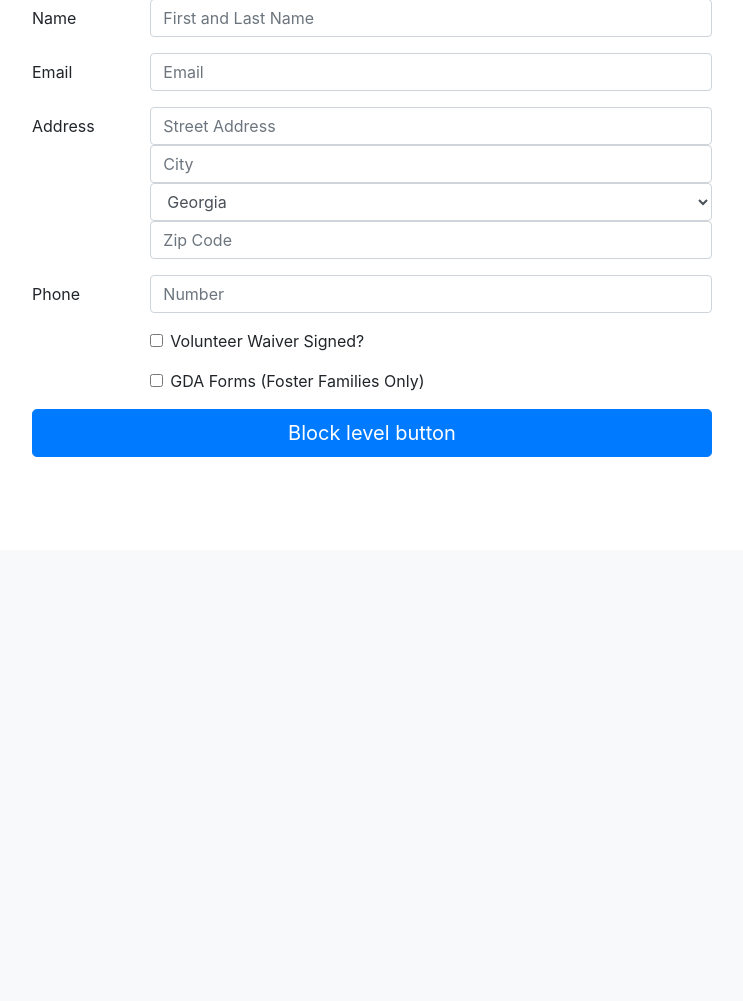
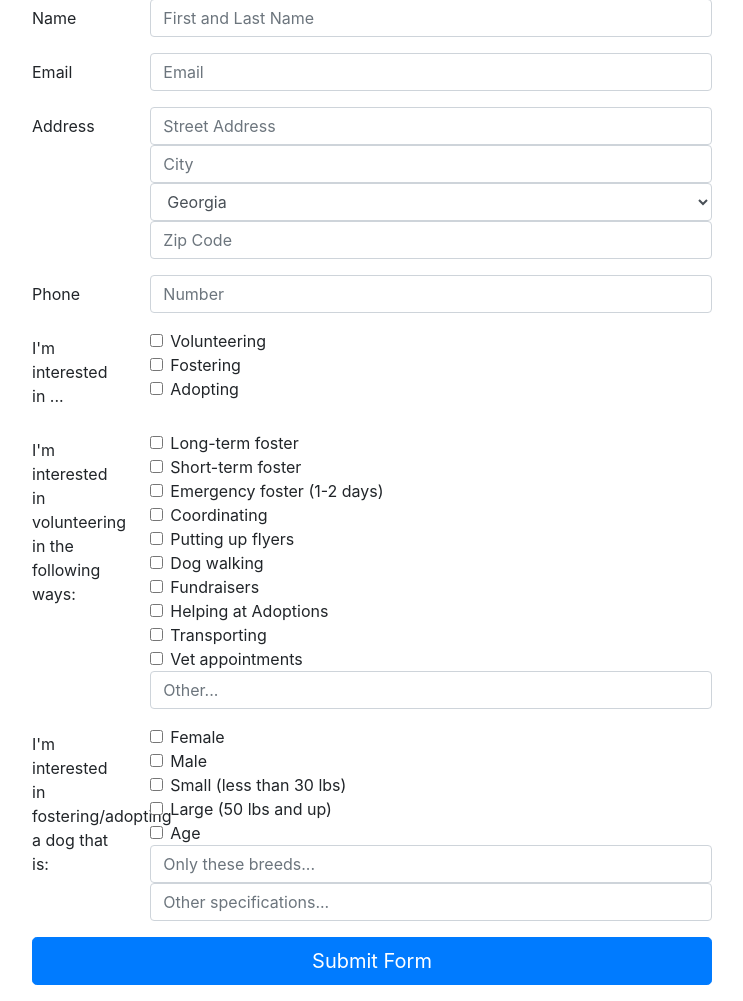
Before and after one commit to PranovD/LLOV, a Flask app: page /volunteers in a window 1280 px wide. Shown: the part 250-1251 px from the top of the page, without its empty margins (268-1011 px from the left). Before the commit the page ends 707 px from the top, so only its background shows below. Run offline with Flask 2, Linux system fonts and the light colour scheme; some libraries are stand-ins or nearby versions.

Commit message:
made form

```diff
--- a/index.py
+++ b/index.py
@@ -51,8 +51,11 @@ def dogs():
     print(dogData.val()) # {"Morty": {"name": "Mortimer 'Morty' Smith"}, "Rick": {"name": "Rick Sanchez"}}
     return render_template('fosterdogs.html', data=dogData, page="Foster Dogs")
 
-@app.route('/volunteers')
+@app.route('/volunteers', methods = ['POST', 'GET'])
 def volunteers():
+    if request.method == 'POST':
+        print(request.form.get('firstName'))
+
     return render_template('volunteers.html', page="Volunteers")
 
 
--- a/templates/volunteers.html
+++ b/templates/volunteers.html
@@ -2,11 +2,11 @@
 
 {% block content %}
 
-<form>
+<form action = "/volunteers" method = "POST">
 	<div class="form-group row">
 		<label for="name" class="col-sm-2 col-form-label">Name</label>
 	    <div class="col-sm-10">
-	    	<input class="form-control" placeholder="First and Last Name" id="name">
+	    	<input class="form-control" placeholder="First and Last Name" name="firstName" id="name">
 	    </div>
 	</div>
 	<div class="form-group row">
@@ -82,29 +82,100 @@
       		<input type="email" class="form-control" id="phone" placeholder="Number">
     	</div>
   	</div>
-
 	<div class="form-group row">
-		<label for="email" class="col-sm-2 col-form-label"></label>
+		<label for="email" class="col-sm-2 col-form-label">I'm interested in ...</label>
 		<div class="col-sm-10">
 	    	<div class="form-check">
-	        	<input class="form-check-input" type="checkbox" id="volunteerFormSigned">
-				<label class="form-check-label" for="gridCheck1">Volunteer Waiver Signed?</label>
-	      </div>
+	        	<input class="form-check-input" type="checkbox" id="volunteering">
+				<label class="form-check-label" for="gridCheck1">Volunteering</label>
+	    	</div>
+			<div class="form-check">
+				<input class="form-check-input" type="checkbox" id="fostering">
+				<label class="form-check-label" for="gridCheck1">Fostering</label>
+			</div>
+			<div class="form-check">
+				<input class="form-check-input" type="checkbox" id="adopting">
+				<label class="form-check-label" for="gridCheck1">Adopting</label>
+			</div>
+	    </div>
+
+    </div>
+	<div class="form-group row">
+		<label for="email" class="col-sm-2 col-form-label">I'm interested in volunteering in the following ways:</label>
+		<div class="col-sm-10">
+	    	<div class="form-check">
+	        	<input class="form-check-input" type="checkbox" id="long-term-foster">
+				<label class="form-check-label" for="gridCheck1">Long-term foster</label>
+	    	</div>
+			<div class="form-check">
+				<input class="form-check-input" type="checkbox" id="short-term-foster">
+				<label class="form-check-label" for="gridCheck1">Short-term foster</label>
+			</div>
+			<div class="form-check">
+				<input class="form-check-input" type="checkbox" id="emergency-foster">
+				<label class="form-check-label" for="gridCheck1">Emergency foster (1-2 days)</label>
+			</div>
+			<div class="form-check">
+				<input class="form-check-input" type="checkbox" id="coordinating">
+				<label class="form-check-label" for="gridCheck1">Coordinating</label>
+			</div>
+			<div class="form-check">
+				<input class="form-check-input" type="checkbox" id="putting-up-flyers">
+				<label class="form-check-label" for="gridCheck1">Putting up flyers</label>
+			</div>
+			<div class="form-check">
+				<input class="form-check-input" type="checkbox" id="dog-walking">
+				<label class="form-check-label" for="gridCheck1">Dog walking</label>
+			</div>
+			<div class="form-check">
+				<input class="form-check-input" type="checkbox" id="fundraisers">
+				<label class="form-check-label" for="gridCheck1">Fundraisers</label>
+			</div>
+			<div class="form-check">
+				<input class="form-check-input" type="checkbox" id="helping-at-adoptions">
+				<label class="form-check-label" for="gridCheck1">Helping at Adoptions</label>
+			</div>
+			<div class="form-check">
+				<input class="form-check-input" type="checkbox" id="transporting">
+				<label class="form-check-label" for="gridCheck1">Transporting</label>
+			</div>
+			<div class="form-check">
+				<input class="form-check-input" type="checkbox" id="vet-appointments">
+				<label class="form-check-label" for="gridCheck1">Vet appointments</label>
+			</div>
+			<input class="form-control" placeholder="Other..." id="volunteering-other">
 	    </div>
     </div>
 
 	<div class="form-group row">
-		<label for="email" class="col-sm-2 col-form-label"></label>
+		<label for="email" class="col-sm-2 col-form-label">I'm interested in fostering/adopting a dog that is:</label>
 		<div class="col-sm-10">
 	    	<div class="form-check">
-	        	<input class="form-check-input" type="checkbox" id="gdaFormsSigned">
-				<label class="form-check-label" for="gridCheck1">GDA Forms (Foster Families Only)</label>
-	      </div>
+	        	<input class="form-check-input" type="checkbox" id="female">
+				<label class="form-check-label" for="gridCheck1">Female</label>
+	    	</div>
+			<div class="form-check">
+				<input class="form-check-input" type="checkbox" id="male">
+				<label class="form-check-label" for="gridCheck1">Male</label>
+			</div>
+			<div class="form-check">
+				<input class="form-check-input" type="checkbox" id="small">
+				<label class="form-check-label" for="gridCheck1">Small (less than 30 lbs)</label>
+			</div>
+			<div class="form-check">
+				<input class="form-check-input" type="checkbox" id="large">
+				<label class="form-check-label" for="gridCheck1">Large (50 lbs and up)</label>
+			</div>
+			<div class="form-check">
+				<input class="form-check-input" type="checkbox" id="age">
+				<label class="form-check-label" for="gridCheck1">Age</label>
+			</div>
+			<input class="form-control" placeholder="Only these breeds..." id="breeds">
+			<input class="form-control" placeholder="Other specifications..." id="fostering-other">
 	    </div>
     </div>
 
-	<button type="button" class="btn btn-primary btn-lg btn-block">Block level button</button>
-
+	<button type="submit" class="btn btn-primary btn-lg btn-block">Submit Form</button>
 </form>
 
 {% endblock %}
```
